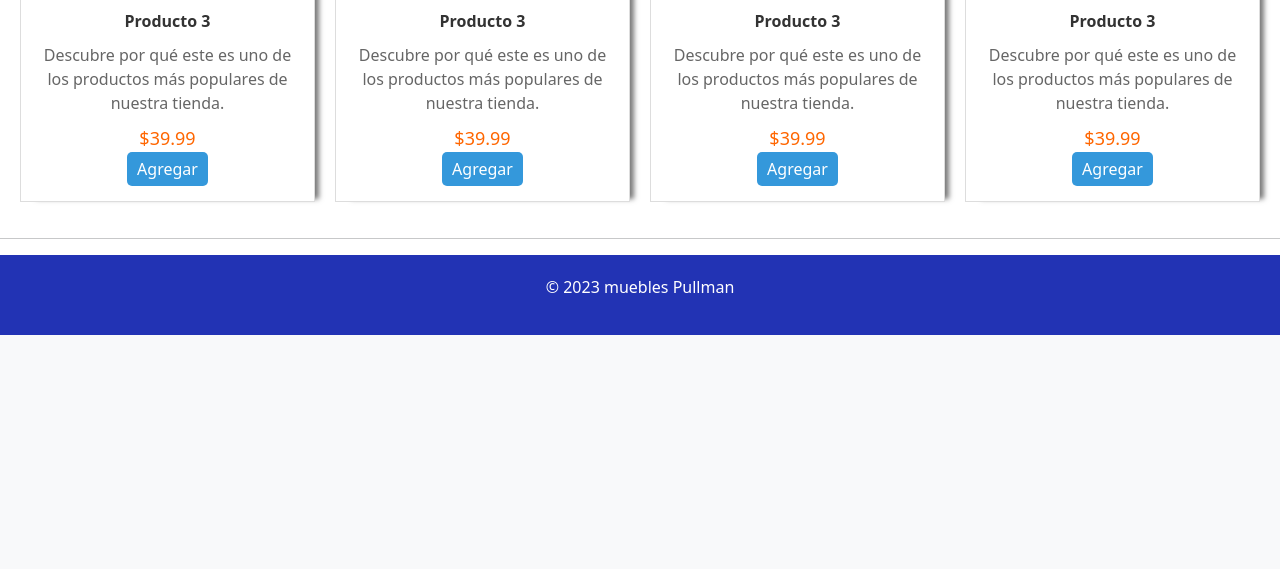
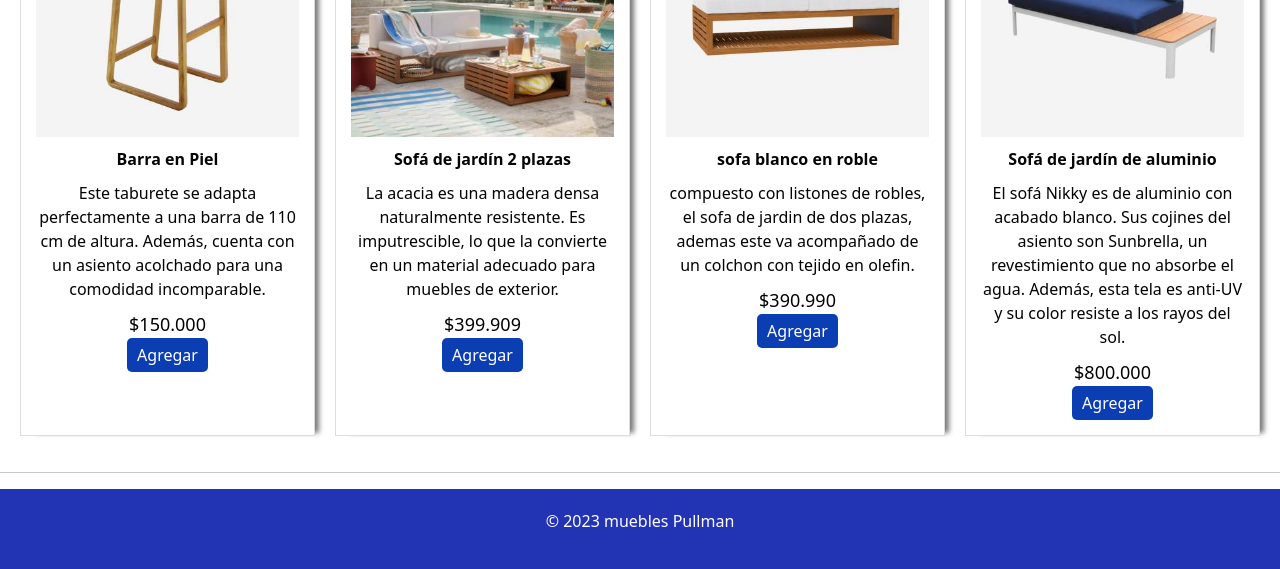
Before and after one commit to 11julio11/roble_store, a PHP site: the page made by lo mas vendido.html in a window 1280 px wide. Shown: the part 1547-2116 px from the top of the page. Before the commit the page ends 1882 px from the top, so only its background shows below. Run offline with PHP 8.4, Linux system fonts and the light colour scheme.

Commit message:
implementacion

```diff
--- a/css/lo mas vendido.css
+++ b/css/lo mas vendido.css
@@ -46,21 +46,21 @@ h1 {
 .product-title {
     font-weight: bold;
     margin: 10px 0;
-    color: #333;
+    color: #050505;
 }
 
 .product-description {
     margin-bottom: 10px;
-    color: #666;
+    color: #030303;
 }
 
 .product-price {
     font-size: 18px;
-    color: #ff6600;
+    color: #000000;
 }
 
 .product button{
-    background-color: #3498db;
+    background-color: #0b3db3;
     color: #fff;
     border: none;
     padding: 5px 10px;
--- a/lo mas vendido.html
+++ b/lo mas vendido.html
@@ -62,7 +62,7 @@
             <div class="product-description">
               El mueble para TV (Maciza03) es un diseño sencillo y discreto que puede ser combinado con el resto de muebles y accesorios de tu salón con gran facilidad .
             </div>
-            <div class="product-price">$290.990</div>
+            <div class="product-price">$290.990</div><br>
             <button><a href="">Agregar</a></button>
         </div>
 
@@ -81,7 +81,7 @@
             <img src="img/camadoble001.png" alt="Producto 3">
             <div class="product-title">Cama doble</div>
             <div class="product-description">
-              La cama de nuestra colección Maciza44, elaborada a partir de Roble maciza, es una cama absolutamente perfecta. Sus sencillas formas y líneas delicadas se
+              La cama de nuestra colección Maciza44, elaborada a partir de Roble maciza, es una cama absolutamente perfecta. Sus sencillas formas y líneas delicadas; se ajusta a las necesidades de los clientes. Ademas cuenta con una garantia.
             </div>
             <div class="product-price">$1.539.99</div>
             <button><a href="">Agregar</a></button>
@@ -108,72 +108,72 @@
         </div>
 
         <div class="product">
-            <img src="ruta-de-la-imagen-3.jpg" alt="Producto 3">
-            <div class="product-title">Producto 3</div>
+            <img src="img/mesa de 4 puestos.png" alt="Producto 3">
+            <div class="product-title">Mesa de 4 puesto.</div>
             <div class="product-description">
-                Descubre por qué este es uno de los productos más populares de nuestra tienda.
+                Uno de los mejores poductos que tenemos hasta el momento,por sus gran detalle que le ofrece a los especios de nuestras casas.
             </div>
-            <div class="product-price">$39.99</div>
+            <div class="product-price">$1.439.999</div>
             <button><a href="">Agregar</a></button>
         </div>
 
         <div class="product">
-            <img src="ruta-de-la-imagen-3.jpg" alt="Producto 3">
-            <div class="product-title">Producto 3</div>
+            <img src="img/espejo-de-pie-de-roble-natural_9965759.jpg" alt="Producto 3">
+            <div class="product-title">Espejo de pie en roble</div>
             <div class="product-description">
-                Descubre por qué este es uno de los productos más populares de nuestra tienda.
+              Tiene una doble función: de espejo y de mueble de almacenaje con grandes capacidades. Puede integrarse en un dormitorio, un vestidor, una entrada e incluso, en un baño.
             </div>
-            <div class="product-price">$39.99</div>
+            <div class="product-price">$1.600.000</div>
             <button><a href="">Agregar</a></button>
         </div>
 
         <div class="product">
-            <img src="ruta-de-la-imagen-3.jpg" alt="Producto 3">
-            <div class="product-title">Producto 3</div>
+            <img src="img/armario-de-roble-natural_9062237.jpg" alt="Producto 3">
+            <div class="product-title">Armario de roble</div>
             <div class="product-description">
-                Descubre por qué este es uno de los productos más populares de nuestra tienda.
+              Tiene 2 cuerpos de diferente tamaño y 5 cajones. Optimiza tu espacio multiplicando el espacio de almacenaje. Perfecto en un dormitorio, te ayuda a mantener tu hogar perfectemente ordenado.
             </div>
-            <div class="product-price">$39.99</div>
+            <div class="product-price">$999.999</div>
             <button><a href="">Agregar</a></button>
         </div>
 
         <div class="product">
-            <img src="ruta-de-la-imagen-3.jpg" alt="Producto 3">
-            <div class="product-title">Producto 3</div>
+            <img src="img/silla 123.jpg" alt="Producto 3">
+            <div class="product-title"> Barra en Piel </div>
             <div class="product-description">
-                Descubre por qué este es uno de los productos más populares de nuestra tienda.
+              Este taburete se adapta perfectamente a una barra de 110 cm de altura. Además, cuenta con un asiento acolchado para una comodidad incomparable.
             </div>
-            <div class="product-price">$39.99</div>
+            <div class="product-price">$150.000</div>
             <button><a href="">Agregar</a></button>
         </div>
 
         <div class="product">
-            <img src="ruta-de-la-imagen-3.jpg" alt="Producto 3">
-            <div class="product-title">Producto 3</div>
+            <img src="img/sofa-de-jardin-2-plazas.jpg" alt="Producto 3">
+            <div class="product-title">Sofá de jardín 2 plazas </div>
             <div class="product-description">
-                Descubre por qué este es uno de los productos más populares de nuestra tienda.
+              La acacia es una madera densa naturalmente resistente. Es imputrescible, lo que la convierte en un material adecuado para muebles de exterior.
             </div>
-            <div class="product-price">$39.99</div>
+            <div class="product-price">$399.909</div>
             <button><a href="">Agregar</a></button>
         </div>
 
         <div class="product">
-            <img src="ruta-de-la-imagen-3.jpg" alt="Producto 3">
-            <div class="product-title">Producto 3</div>
+            <img src="img/sofa-acacia_12020171.jpg" alt="Producto 3">
+            <div class="product-title">sofa blanco en roble</div>
             <div class="product-description">
-                Descubre por qué este es uno de los productos más populares de nuestra tienda.
+               compuesto con listones de robles, el sofa de jardin de dos plazas, ademas este va acompañado de un colchon con tejido en olefin.
             </div>
-            <div class="product-price">$39.99</div>
+            <div class="product-price">$390.990</div>
             <button><a href="">Agregar</a></button>
         </div>
 
         <div class="product">
-            <img src="ruta-de-la-imagen-3.jpg" alt="Producto 3">
-            <div class="product-title">Producto 3</div>
+            <img src="img/sofa-de-jardin-de-aluminio-.jpg" alt="Producto 3">
+            <div class="product-title">Sofá de jardín de aluminio</div>
             <div class="product-description">
-                Descubre por qué este es uno de los productos más populares de nuestra tienda.
+              El sofá Nikky es de aluminio con acabado blanco. Sus cojines del asiento son Sunbrella, un revestimiento que no absorbe el agua. Además, esta tela es anti-UV y su color resiste a los rayos del sol.
             </div>
-            <div class="product-price">$39.99</div>
+            <div class="product-price">$800.000</div>
             <button><a href="">Agregar</a></button>
         </div>
     </div>
--- a/tipos de muebles.html
+++ b/tipos de muebles.html
@@ -59,7 +59,7 @@
         <div class="producto">
             <img src="img/asiento reclinable.jpg" alt="Nombre del producto 2" />
             <h3>Asiento reclinable con funda de consola central</h3>
-            <p>Esta innovadora funda patentada de 8 piezas para sofá reclinable de 2 plazas está hecha de lujosa tela de felpa de terciopelo, y es muy suave, cómoda y resistente. Las fundas de asiento de Ultimate Decors están tan cerca de la personalización</p>
+            <p>Esta innovadora funda patentada de 8 piezas para sofá reclinable de 2 plazas está hecha de lujosa tela de felpa de terciopelo, y es muy suave, cómoda y resistente.</p>
             <p>Precio: $200.000</p>
             <button>
                 <a href="">comprar</a>
```
Also changed, not shown: css/tipos de muebles.css (+50 -3 lines), img/armario-de-roble-natural_9062237.jpg (added), img/espejo-de-pie-de-roble-natural_9965759.jpg (added), img/mesa de 4 puestos.png (added), img/multimueble.png (added), img/silla 123.jpg (added), img/sofa-acacia_12020171.jpg (added), img/sofa-de-jardin-2-plazas.jpg (added), img/sofa-de-jardin-de-aluminio-.jpg (added).
